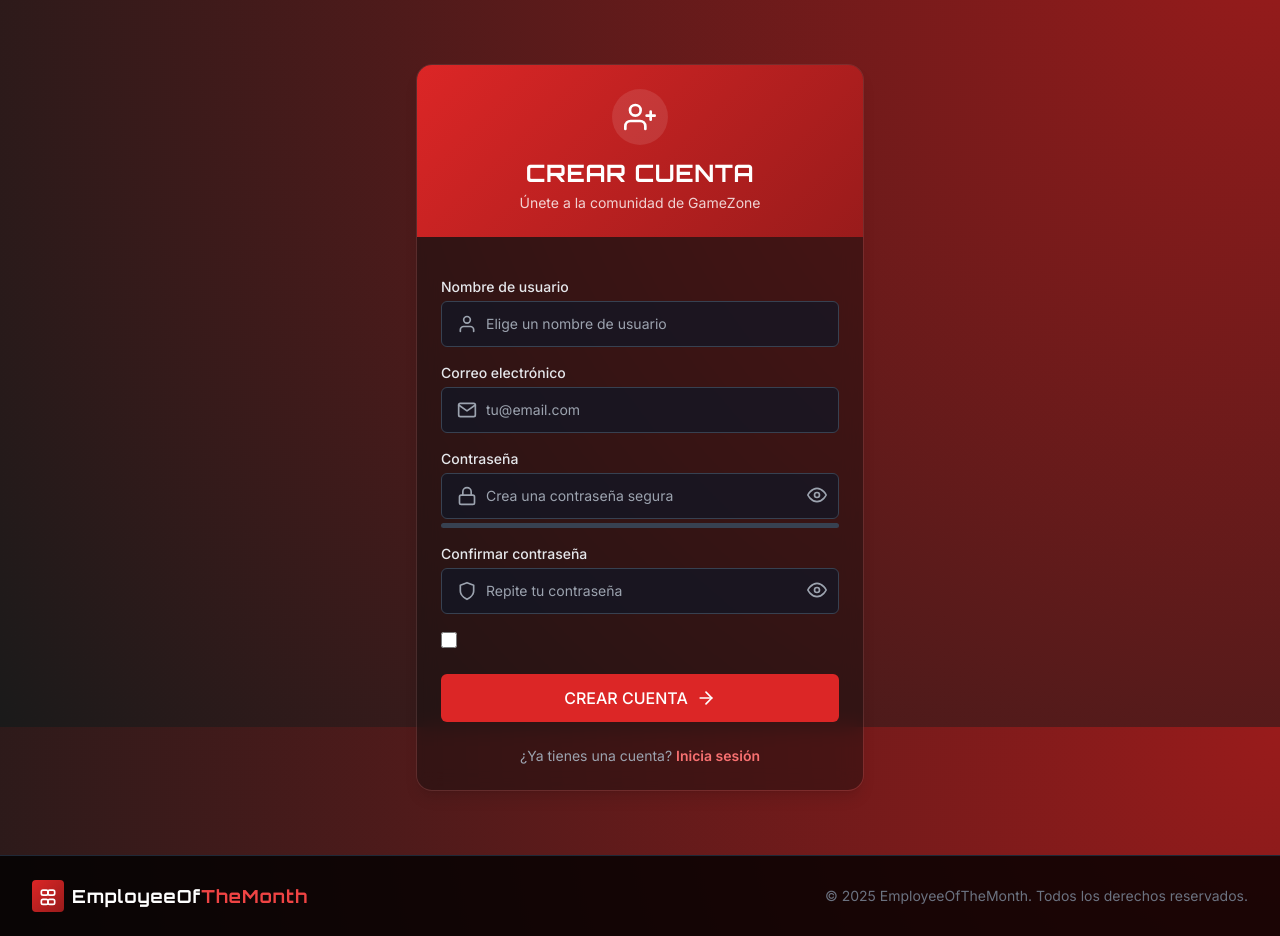
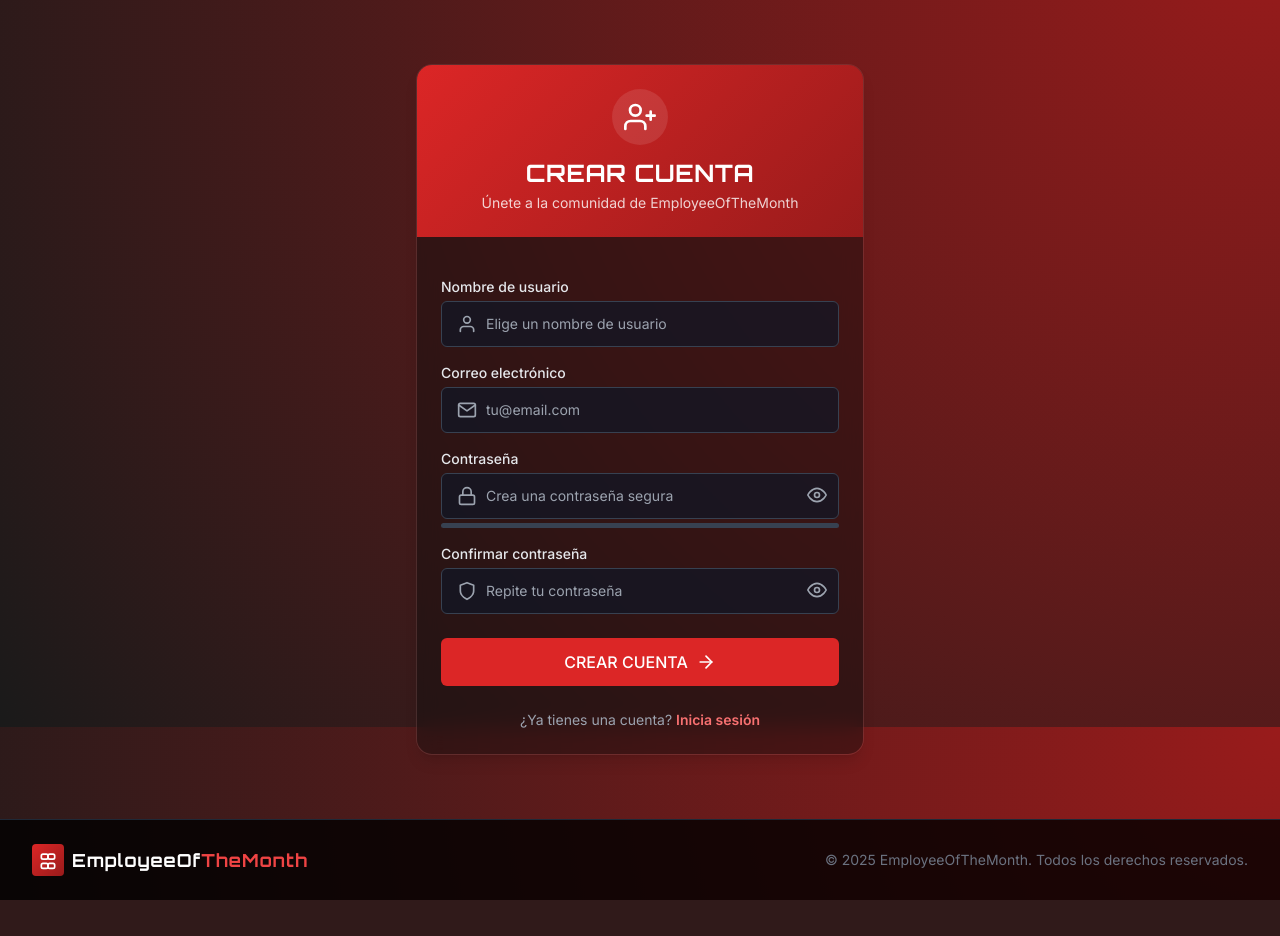
Before and after one commit to salog0d/EmployeeOfTheMonth, a Django app: template apps/custom_auth/templates/account/signup.html in a window 1280 px wide. Shown: the part 73-1009 px from the top of the page. After the commit the page ends 973 px from the top, so only its background shows below. Run offline with Django 3.2, Linux system fonts and the light colour scheme; the template is opened without the code that fills it, so the values that code supplies are empty; some libraries are stand-ins or nearby versions.

Commit message:
Ajustes de diseño

```diff
--- a/apps/custom_auth/templates/account/login.html
+++ b/apps/custom_auth/templates/account/login.html
@@ -58,7 +58,7 @@
                     </svg>
                 </div>
                 <h2 class="text-2xl font-bold text-white font-gaming tracking-wide">INICIAR SESIÓN</h2>
-                <p class="text-white/80 text-sm mt-1">Accede a tu cuenta de GameZone</p>
+                <p class="text-white/80 text-sm mt-1">Accede a tu cuenta de EmployeeOfTheMonth</p>
             </div>
 
             <!-- Contenido del formulario -->
--- a/apps/custom_auth/templates/account/signup.html
+++ b/apps/custom_auth/templates/account/signup.html
@@ -64,7 +64,7 @@
                     </svg>
                 </div>
                 <h2 class="text-2xl font-bold text-white font-gaming tracking-wide">CREAR CUENTA</h2>
-                <p class="text-white/80 text-sm mt-1">Únete a la comunidad de GameZone</p>
+                <p class="text-white/80 text-sm mt-1">Únete a la comunidad de EmployeeOfTheMonth</p>
             </div>
 
             <!-- Contenido del formulario -->
@@ -251,19 +251,6 @@
                         <p id="password-match" class="text-xs mt-1 hidden text-game-red-400">Las contraseñas no coinciden</p>
                     </div>
 
-                    <!-- Términos y condiciones -->
-                    <div class="mt-4 flex items-start">
-                        <div class="flex items-center h-5">
-                            <input
-                                id="terms"
-                                name="terms"
-                                type="checkbox"
-                                required
-                                class="h-4 w-4 rounded border-gray-600 bg-gray-800 text-game-red-600 focus:ring-0 focus:ring-offset-0"
-                            >
-                        </div>
-
-                    </div>
 
                     <div class="pt-2">
                         <button
--- a/apps/custom_auth/templates/base.html
+++ b/apps/custom_auth/templates/base.html
@@ -1,8 +1,11 @@
 <!DOCTYPE html>
 <html lang="es">
 <head>
+    {% load static %}
     <meta charset="UTF-8">
     <meta name="viewport" content="width=device-width, initial-scale=1.0">
+    <link rel="icon" type="image/png" href="{% static 'logo.png' %}">
+
     <title>{% block title %}EmployeeOfTheMonth{% endblock %}</title>
 
     <!-- Tailwind CSS via CDN -->
```
Also changed, not shown: static/logo.png (added), 1 other file.
